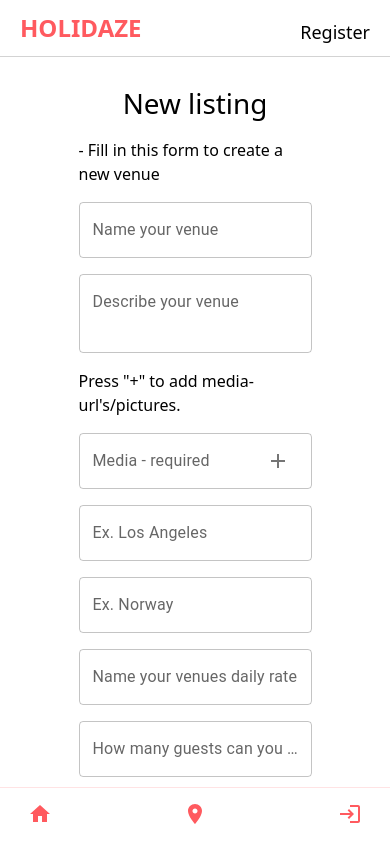
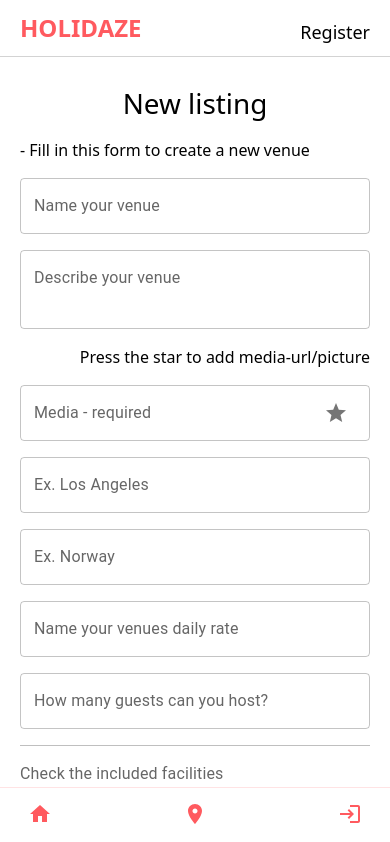
Before and after one commit to akeek/holidaze-pe-sae, a React (Create React App) app: page /newVenue in a window 390 px wide. Shown: the top 842 px of the page. Built offline with nearby package versions, Linux system fonts and the light colour scheme.

Commit message:
adjust for media plus styling

```diff
--- a/src/pages/newVenue/newVenue.js
+++ b/src/pages/newVenue/newVenue.js
@@ -3,11 +3,11 @@ import { Checkbox, FormControl, FormControlLabel, FormGroup, FormLabel, IconButt
 import { useForm } from 'react-hook-form';
 import { yupResolver } from '@hookform/resolvers/yup';
 import * as yup from 'yup';
-import { Add } from "@mui/icons-material";
-import { TextField, Button } from "@mui/material";
+import { TextField } from "@mui/material";
 import { venuesUrl } from "../../components/constants";
 import { useNavigate } from "react-router-dom";
 import styles from "../../styles/newVenue.module.css"
+import StarIcon from '@mui/icons-material/Star';
 
 const schema = yup
     .object({
@@ -147,10 +147,10 @@ function NewVenueForm() {
             <div>
                 <p>- Fill in this form to create a new venue</p>
                 <TextField
-                    fullWidth
                     id="name"
                     label="Name your venue"
                     value={name}
+                    fullWidth
                     {...register(`name`)}
                     onChange={(e) => setName(e.target.value)}
                 />
@@ -158,31 +158,30 @@ function NewVenueForm() {
             </div>
             <div>
                 <TextField
-                    fullWidth
                     id="description"
                     label="Describe your venue"
                     value={description}
                     multiline
                     rows={2}
+                    fullWidth
                     {...register(`description`)}
                     onChange={(e) => setDescription(e.target.value)}
                 />
                 <p>{errors.description?.message}</p>
             </div>
-            <p className={styles.mediaMessage}>Press "+" to add media-url's/pictures.</p>
+            <p className={styles.mediaMessage}>Press the star to add media-url/picture</p>
             <div>
                 <TextField
-                    fullWidth
                     id="media1"
                     label="Media - required"
                     name="media"
                     type="url"
                     defaultValue=""
-
+                    fullWidth
                     InputProps={{
                         endAdornment: (
                             <IconButton disabled={disabled1} onClick={handleMedia1Field}>
-                                <Add />
+                                <StarIcon />
                             </IconButton>
                         )
                     }}
@@ -193,10 +192,10 @@ function NewVenueForm() {
             </div>
             <div>
                 <TextField
-                    fullWidth
                     id="city"
                     label="Ex. Los Angeles"
                     value={city}
+                    fullWidth
                     {...register(`city`)}
                     onChange={handleLocationChange}
                 />
@@ -204,10 +203,10 @@ function NewVenueForm() {
             </div>
             <div>
                 <TextField
-                    fullWidth
                     id="country"
                     label="Ex. Norway"
                     value={country}
+                    fullWidth
                     {...register(`country`)}
                     onChange={handleLocationChange}
                 />
@@ -215,11 +214,11 @@ function NewVenueForm() {
             </div>
             <div>
                 <TextField
-                    fullWidth
                     id="price"
                     label="Name your venues daily rate"
                     type="number"
                     value={priceValue}
+                    fullWidth
                     {...register(`price`)}
                     onChange={(e) => setPriceValue(e.target.value)}
                 />
@@ -227,20 +226,21 @@ function NewVenueForm() {
             </div>
             <div>
                 <TextField
-                    fullWidth
                     id="maxGuests"
                     label="How many guests can you host?"
                     type="number"
                     value={maxGuestsValue}
+                    fullWidth
                     {...register(`maxGuests`)}
                     onChange={(e) => setMaxGuestsValue(e.target.value)}
                 />
                 <p>{errors.maxGuests?.message}</p>
             </div>
+            <hr></hr>
             <div>
                 <FormControl>
-                    <FormLabel>Facilities</FormLabel>
-                    <FormGroup sx={{ display: "flex" }}>
+                    <FormLabel>Check the included facilities</FormLabel>
+                    <FormGroup>
                         <FormControlLabel
                             control={<Checkbox checked={wifi} onChange={handleMetaChange} name="wifi" />}
                             label="Wifi"
--- a/src/styles/newVenue.module.css
+++ b/src/styles/newVenue.module.css
@@ -26,3 +26,11 @@ h1 {
 .postButton:hover {
     background-color: green;
 }
+
+
+@media screen and (max-width: 1000px) {
+    .createVenueForm {
+        width: 100%;
+    }
+
+}
```
